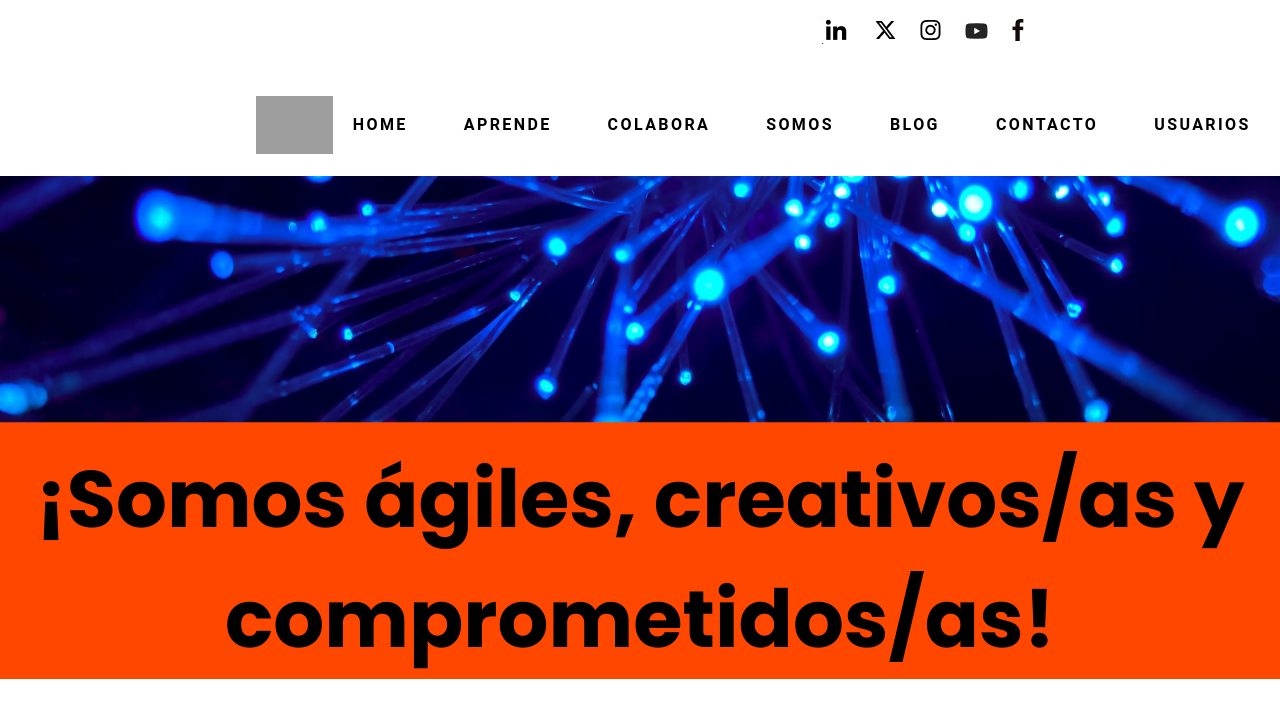
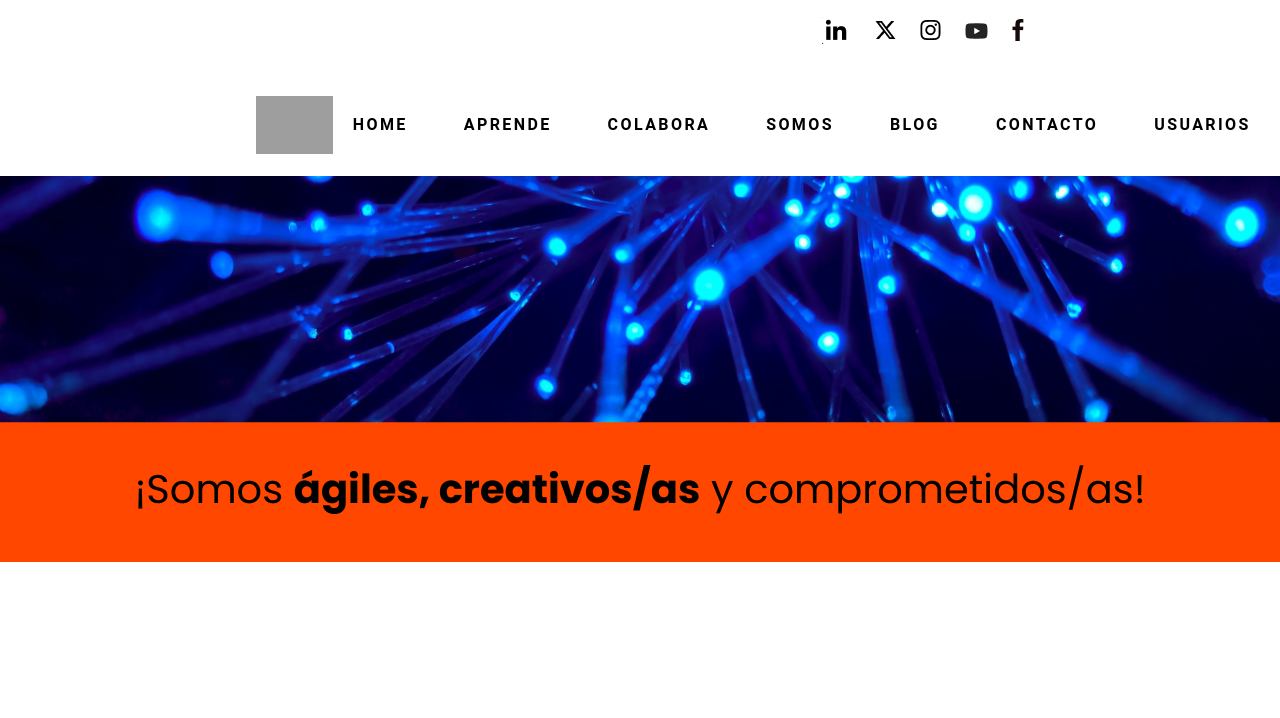
Before and after one commit to DaniCresRod/intranet_F5, a Vue app in the folder FrontEnd/: page / in a window 1280 px wide. Shown: the top 718 px of the page. Built offline with nearby package versions, Linux system fonts and the light colour scheme; grey boxes are pictures that could not be loaded; a web font is replaced by a local one; what v-calendar would draw is missing.

Commit message:
add axios

```diff
--- a/FrontEnd/src/views/HomeView.vue
+++ b/FrontEnd/src/views/HomeView.vue
@@ -4,34 +4,40 @@
 </script>
 
 <template>
-    <div id="banner">
+<div id="banner">
         <img src="/img_banner.png" alt="networking">
-        <h1>¡Somos <span :class="destacat">ágiles, creativos/as</span> y comprometidos/as!</h1>
+        <h1>¡Somos <span class="destacat">ágiles, creativos/as</span> y comprometidos/as!</h1>
     </div>
     <!-- <CalendarComponent/> -->
     <!-- <CalendarHolidaysComponent/> -->
 </template>
 
 <style scoped>
-/* PRUEBA PARA COLOCACIÓN FOOTER */
-main {
-    height: 900rem;
+#banner {
+    width: 100%;
+    background-color: var(--orange);
+    padding: 0 0 3% 0;
 }
 
-#banner {
-    position: relative;
-    text-align: center;
-    color: #000;
+#banner img {
+    background-size: cover;
+}
+
+h1 {
     text-align: center;
     font-family: Poppins;
     font-size: 2.5rem;
-    font-style: normal;
     font-weight: normal;
-    line-height: normal;
-    background-color: #FF4700;
-    margin-bottom: 2rem;
+    margin-top: 2%;
 }
-.destacat{
-    font-weight:bolder;
+
+.destacat {
+    font-weight: bold;
+}
+
+.login_form{
+    width: 29.75rem;
+    height: 20.25rem;
+    background-color: var(--orange);
 }
 </style>
```
Also changed, not shown: FrontEnd/src/httpCommon.js (added, +10 -0 lines), FrontEnd/src/services/DataServices.js (added, +24 -0 lines), FrontEnd/src/services/LoginDataServices.js (added, +18 -0 lines), FrontEnd/src/services/PiniaStore.js (added, +9 -0 lines).
